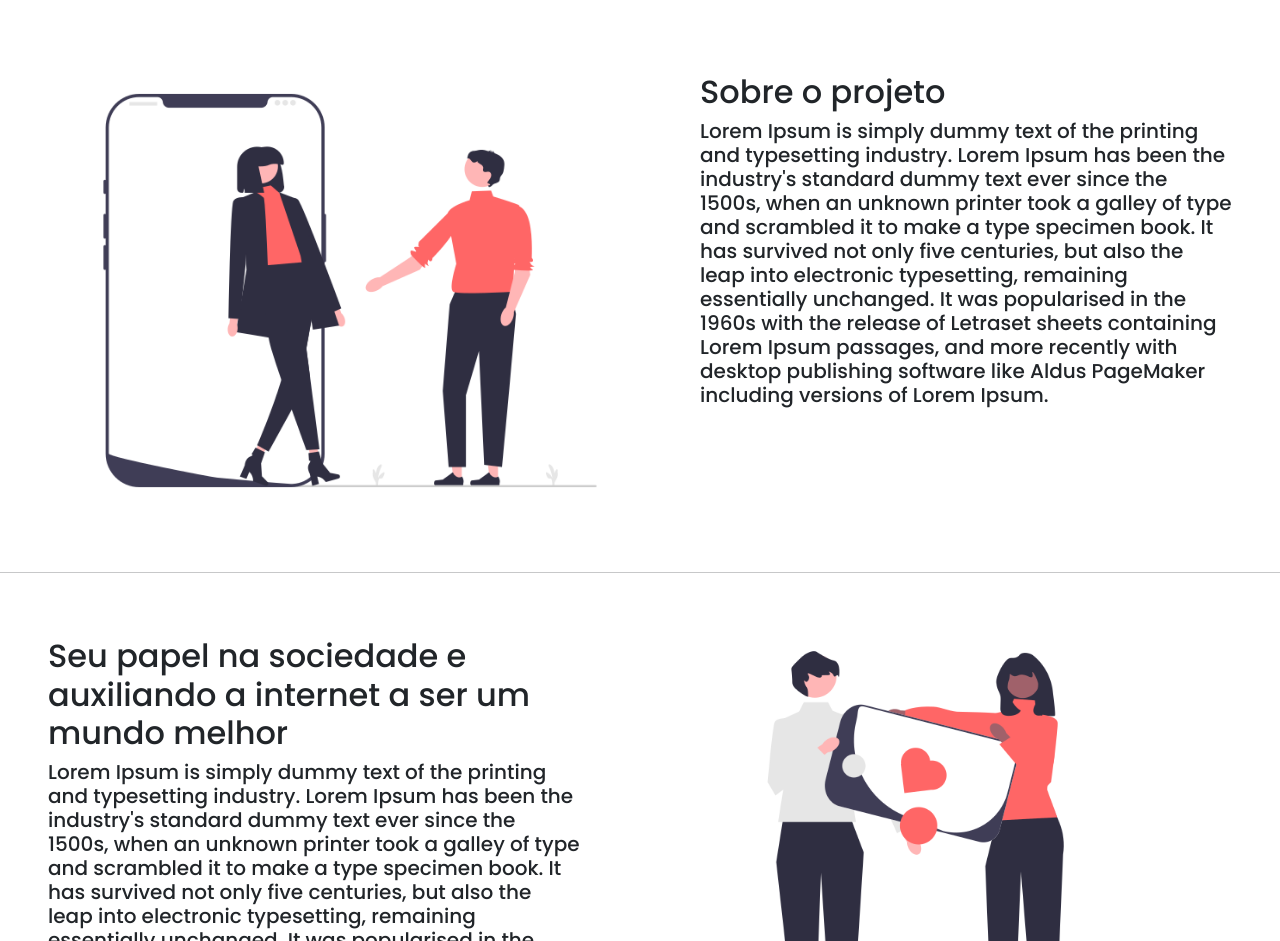
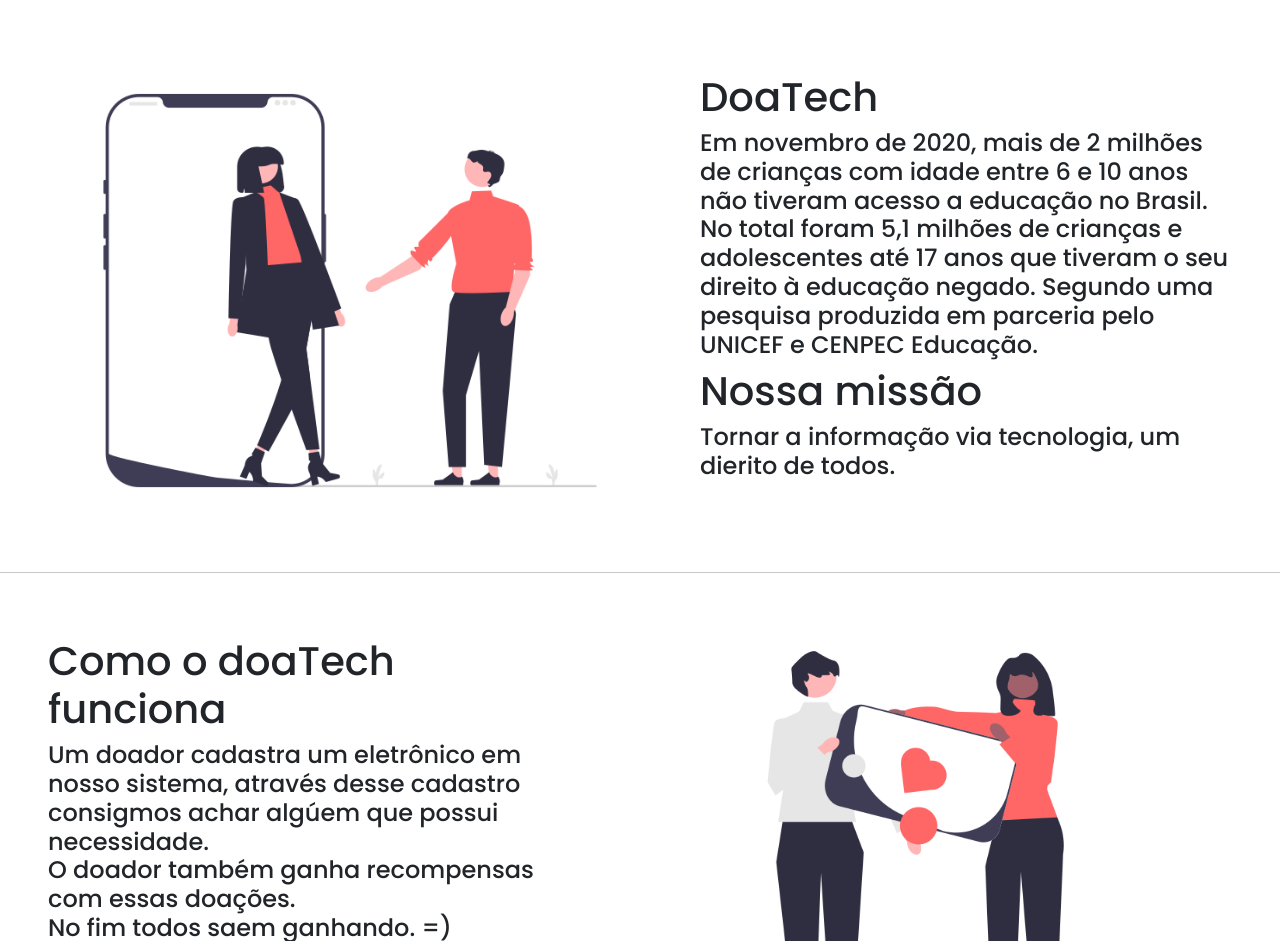
Before and after one commit to Hackatona-AGES-2022/CriativiDev, a React (Create React App) app in the folder frontend/creativdev-front/: page /home in a window 1280 px wide. Shown: the part 71-1012 px from the top of the page. Built offline with nearby package versions, Linux system fonts and the light colour scheme.

Commit message:
home screen texto

```diff
--- a/frontend/creativdev-front/src/screens/Homescreen.jsx
+++ b/frontend/creativdev-front/src/screens/Homescreen.jsx
@@ -11,17 +11,30 @@
         <div class = "d-flex justify-content-center">
             <img src={desenho1} class="img-fluid" alt="Responsive image" width="700" height="700" position="absolute" />
             <div class="pe-5 mt-5">
-            <h2>Sobre o projeto</h2>
-            <h5>Lorem Ipsum is simply dummy text of the printing and typesetting industry. Lorem Ipsum has been the industry's standard dummy text ever since the 1500s, when an unknown printer took a galley of type and scrambled it to make a type specimen book. It has survived not only five centuries, but also the leap into electronic typesetting, remaining essentially unchanged. It was popularised in the 1960s with the release of Letraset sheets containing Lorem Ipsum passages, and more recently with desktop publishing software like Aldus PageMaker including versions of Lorem Ipsum.</h5>
-        </div>
-        </div>
+              <h1>DoaTech</h1>
+              <h4>
+                Em novembro de 2020, mais de 2 milhões de crianças com idade entre 6 e 10 anos não tiveram acesso a educação no Brasil.
+                No total foram 5,1 milhões de crianças e adolescentes até 17 anos que tiveram o seu direito à educação negado. Segundo
+                uma pesquisa produzida em parceria pelo UNICEF e CENPEC Educação.
+              </h4>
+              <h1>Nossa missão</h1>
+              <h4>
+                Tornar a informação via tecnologia, um dierito de todos.
+              </h4>
+            </div>
+      </div>
         <hr />
         <div class = "d-flex justify-content-center mt-7">
         <div class="ps-5  mt-5">
-            <h2>Seu papel na sociedade e auxiliando a internet a ser um mundo melhor</h2>
-            <h5>Lorem Ipsum is simply dummy text of the printing and typesetting industry. Lorem Ipsum has been the industry's standard dummy text ever since the 1500s, when an unknown printer took a galley of type and scrambled it to make a type specimen book. It has survived not only five centuries, but also the leap into electronic typesetting, remaining essentially unchanged. It was popularised in the 1960s with the release of Letraset sheets containing Lorem Ipsum passages, and more recently with desktop publishing software like Aldus PageMaker including versions of Lorem Ipsum.</h5>
-            </div>
-            <img src={desenho2} class="img-fluid" alt="Responsive image" width="700" height="700" position="absolute" />
+        <h1>Como o doaTech funciona</h1>
+            <h4>
+              Um doador cadastra um eletrônico em nosso sistema, através desse cadastro consigmos achar algúem que possui
+              necessidade.<br></br>
+              O doador também ganha recompensas com essas doações.<br></br>
+              No fim todos saem ganhando. =)
+            </h4>
+        </div>
+        <img src={desenho2} class="img-fluid" alt="Responsive image" width="700" height="700" position="absolute" />
         </div>
       </div>
     );
```
